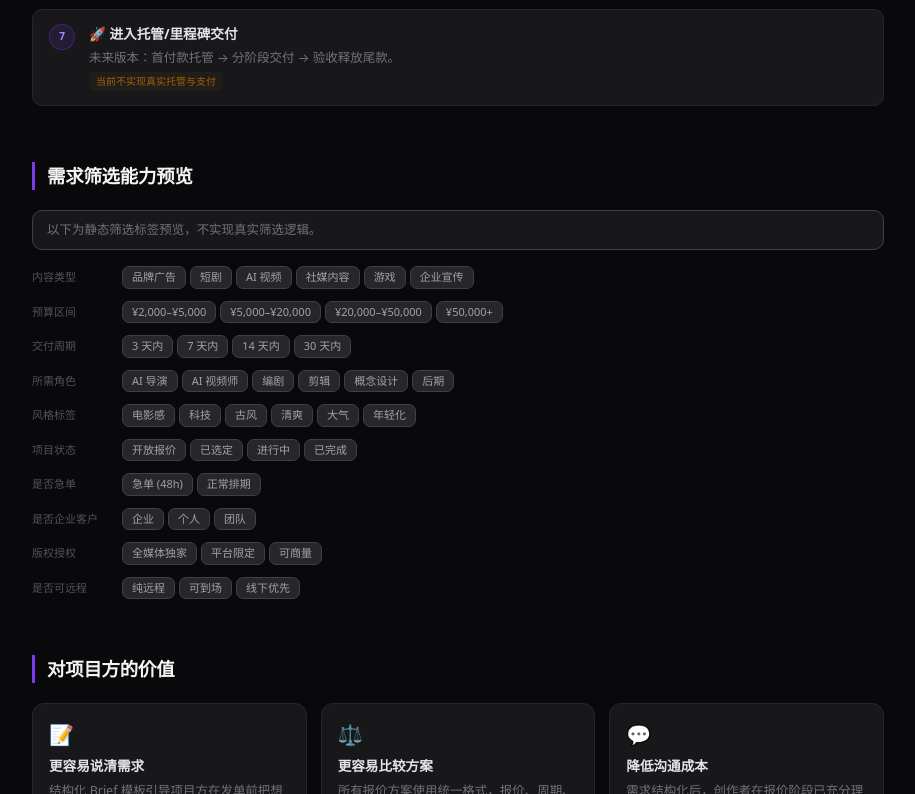
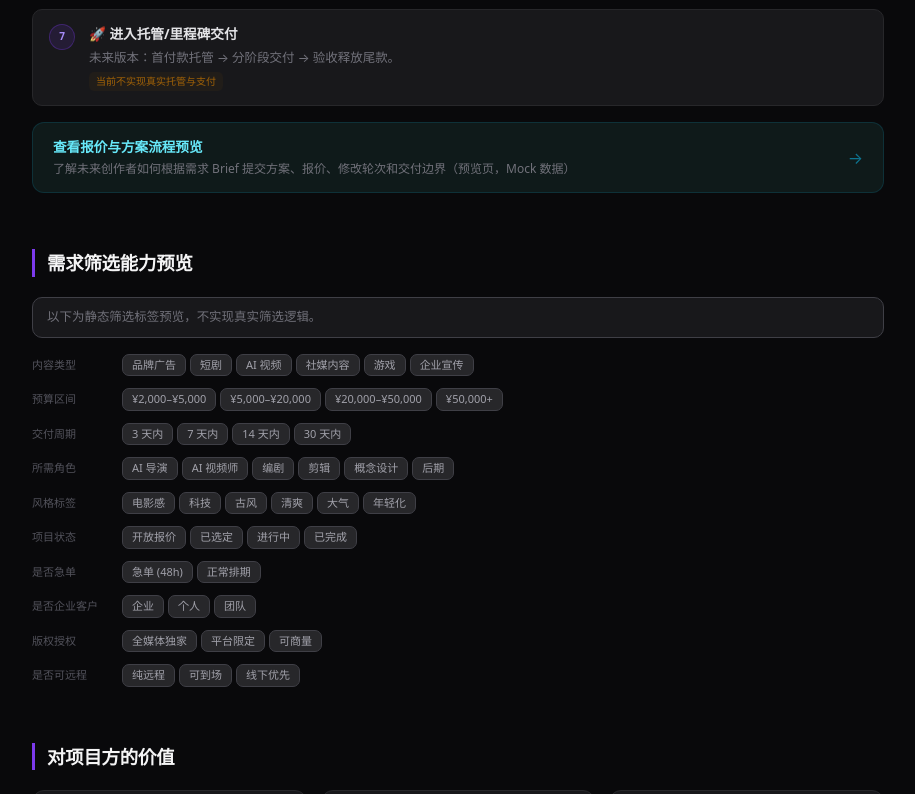
Before and after one commit to Aaron079/creator-city, a Next.js app in the folder apps/web/: page /demand-board-preview in a window 1280 px wide. Shown: the part 3686-4480 px from the top of the page, without its empty margins (182-1097 px from the left). Built offline with nearby package versions, Linux system fonts and the light colour scheme; no server answers.

Commit message:
link proposal flow preview from demand board preview

```diff
--- a/apps/web/src/components/demand-board-preview/DemandBoardPreviewPage.tsx
+++ b/apps/web/src/components/demand-board-preview/DemandBoardPreviewPage.tsx
@@ -448,6 +448,32 @@ export default function DemandBoardPreviewPage() {
               </div>
             ))}
           </div>
+          {/* CTA — link to proposal flow preview */}
+          <Link
+            href="/proposal-flow-preview"
+            style={{
+              display: 'flex',
+              alignItems: 'center',
+              justifyContent: 'space-between',
+              marginTop: '1rem',
+              padding: '0.875rem 1.25rem',
+              background: '#0f1a1a',
+              border: '1px solid #0e749040',
+              borderRadius: '12px',
+              textDecoration: 'none',
+              gap: '0.75rem',
+            }}
+          >
+            <div>
+              <div style={{ fontSize: '0.85rem', fontWeight: 600, color: '#67e8f9', marginBottom: '0.2rem' }}>
+                查看报价与方案流程预览
+              </div>
+              <div style={{ fontSize: '0.75rem', color: '#71717a', lineHeight: 1.5 }}>
+                了解未来创作者如何根据需求 Brief 提交方案、报价、修改轮次和交付边界（预览页，Mock 数据）
+              </div>
+            </div>
+            <span style={{ fontSize: '1rem', color: '#0e7490', flexShrink: 0 }}>→</span>
+          </Link>
         </Section>
 
         {/* Filter preview */}
--- a/apps/web/src/components/demand-board-preview/demandBoardPreviewData.ts
+++ b/apps/web/src/components/demand-board-preview/demandBoardPreviewData.ts
@@ -246,6 +246,7 @@ export const ROADMAP: RoadmapStage[] = [
 export const QUICK_LINKS: Array<{ label: string; href: string; description: string }> = [
   { label: '创作者市场预览', href: '/marketplace-preview', description: '了解整体创作者市场规划' },
   { label: '创作者主页预览', href: '/creator-profile-preview', description: '查看创作者如何展示作品集' },
+  { label: '报价与方案流程预览', href: '/proposal-flow-preview', description: '查看创作者如何提交方案与报价' },
   { label: '项目中心', href: '/projects', description: '管理我的项目' },
   { label: '生成任务', href: '/tasks', description: '查看 AI 生成任务状态' },
   { label: '社区', href: '/community', description: '与创作者交流' },
```
